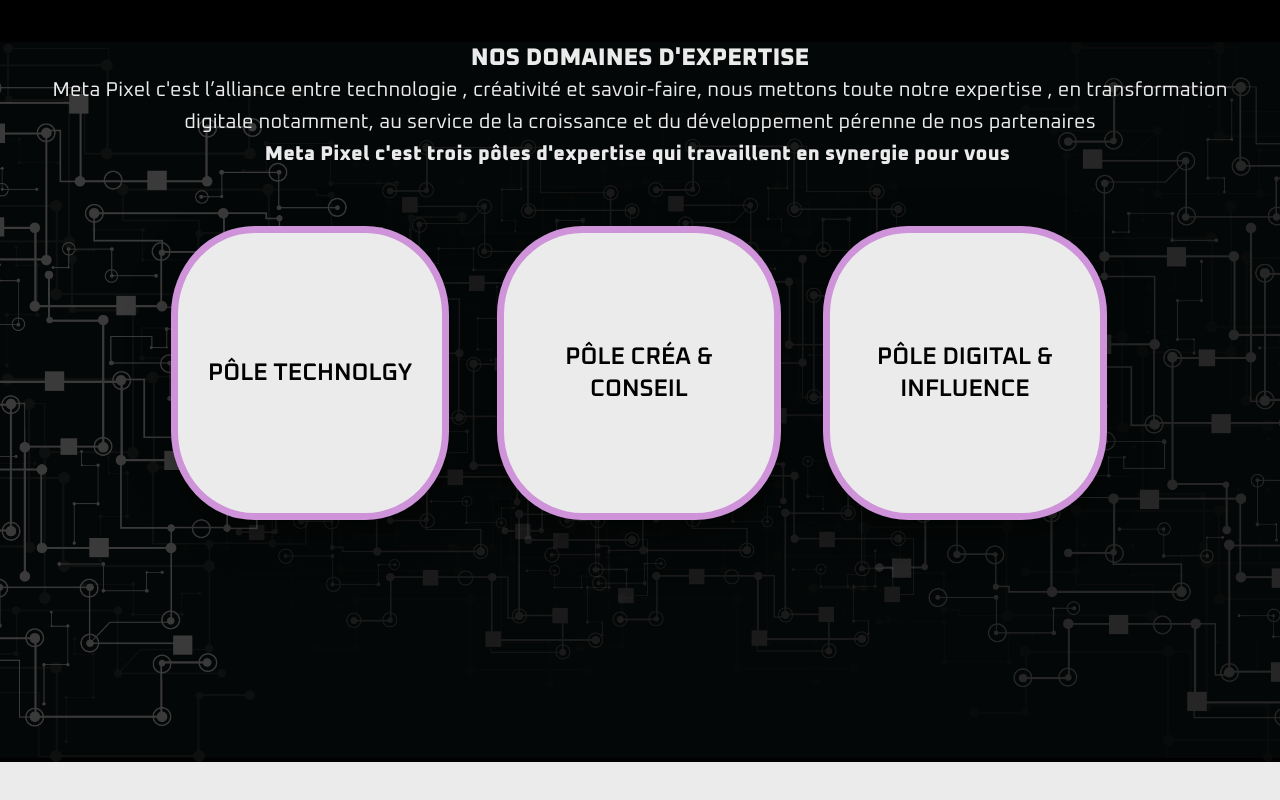
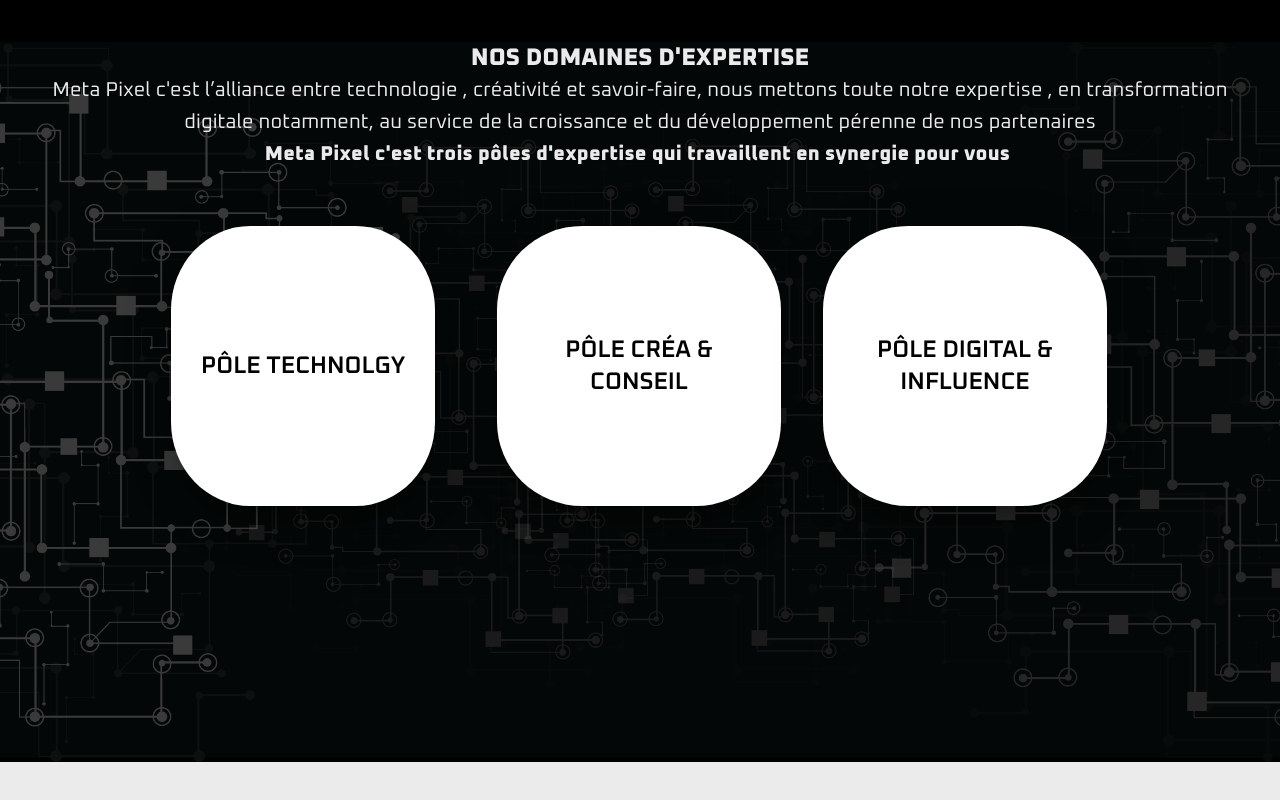
Before and after one commit to rafik-bell/Metapixel, a Next.js app: page / in a window 1280 px wide. Shown: the part 1448-2248 px from the top of the page. Built offline with nearby package versions, Linux system fonts and the light colour scheme.

Commit message:
modification pages

```diff
--- a/src/component/Home/Homepart0.tsx
+++ b/src/component/Home/Homepart0.tsx
@@ -38,6 +38,7 @@
         alt="Description of the image"
         width={408}
         height={115}
+        data-aos="fade-down"
 
       />
 
--- a/src/component/Home/Homepart3.tsx
+++ b/src/component/Home/Homepart3.tsx
@@ -43,15 +43,16 @@
 const paperStyle = {
   padding: '30px',
   borderRadius:'30%',
-  border: '7px solid #ce93d8',
+
   justifyContent: 'center',
   display: 'flex',
   alignItems: 'center',
-  bgcolor:'var(--Bright_Gray)',
+  bgcolor:'white',
   height:'220px',
   transition: 'box-shadow 0.3s',
   '&:hover': {
-    boxShadow: '10px 10px 8px var(--Bright_Gray)',
+    transform:' scale(1.1,1.1)',
+    boxShadow: '0px 4px 8px var(--Bright_Gray)',
   },
 };
 
--- a/src/component/Home/Homepart6.tsx
+++ b/src/component/Home/Homepart6.tsx
@@ -50,6 +50,7 @@
   transition: 'box-shadow 0.3s', // Add a smooth transition for the box-shadow
   boxShadow: '0 2px 4px var(--eminence)',
   '&:hover': {
+    transform:' scale(1.1,1.1)',
     boxShadow: '10px 10px 20px var(--eminence)',
 
   },
```
